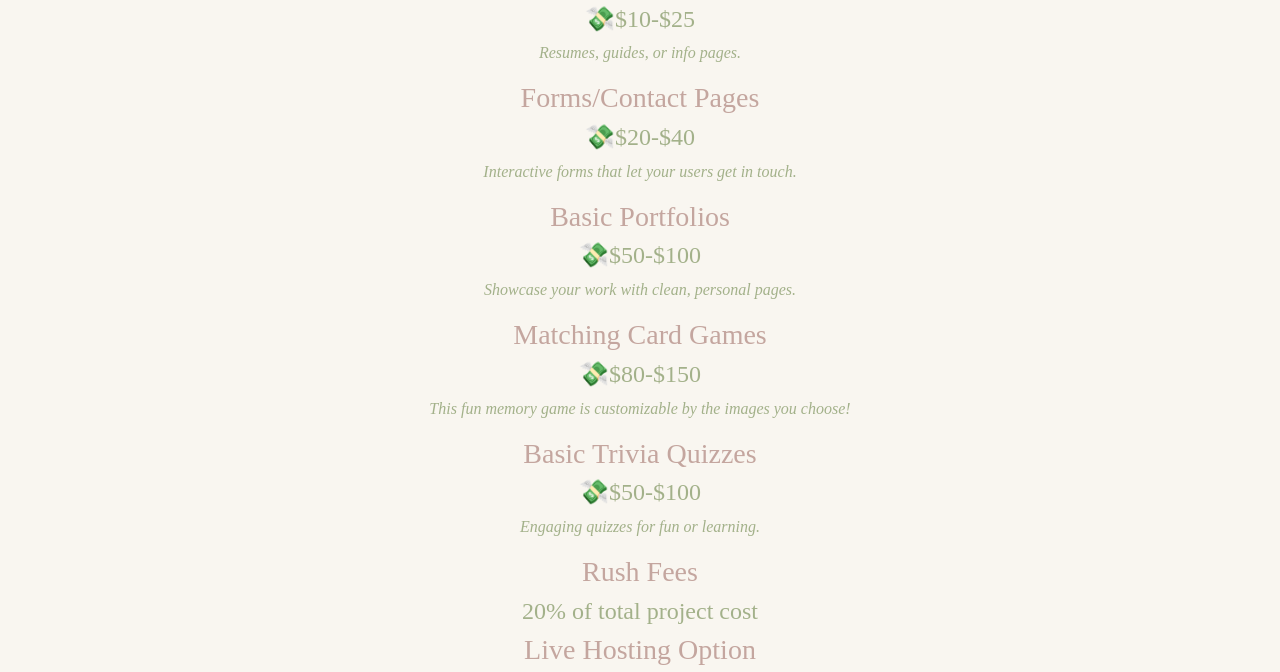
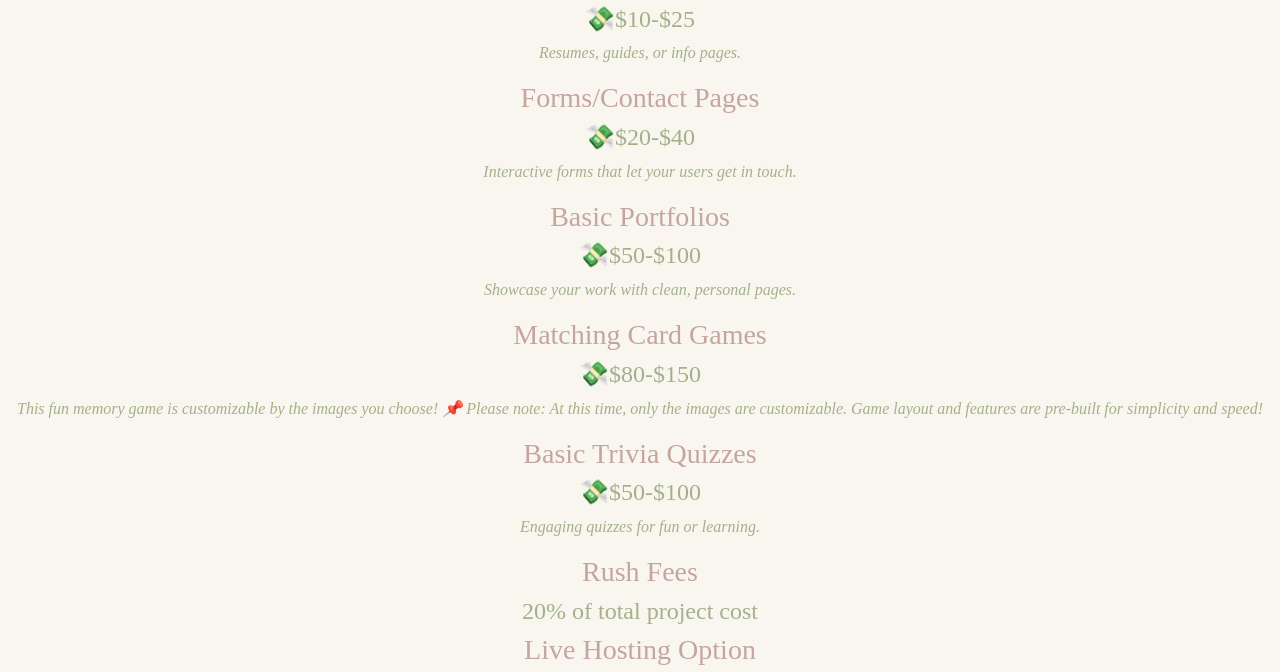
Before and after one commit to HayleeRobins/helloHaylee, a plain HTML site: page services.html in a window 1280 px wide. Shown: the part 117-789 px from the top of the page. Drawn offline with nearby package versions, Linux system fonts and the light colour scheme.

Commit message:
Add files via upload

```diff
--- a/services.html
+++ b/services.html
@@ -94,7 +94,9 @@ p{
 <section>
     <h3>Matching Card Games</h3>
     <h4>💸$80-$150</h4>
-    <p><em>This fun memory game is customizable by the images you choose!</em></p>
+    <p><em>This fun memory game is customizable by the images you choose!
+        📌 Please note: At this time, only the images are customizable. Game layout and features are pre-built for simplicity and speed!
+    </em></p>
 </section>
 
 <section>
```
